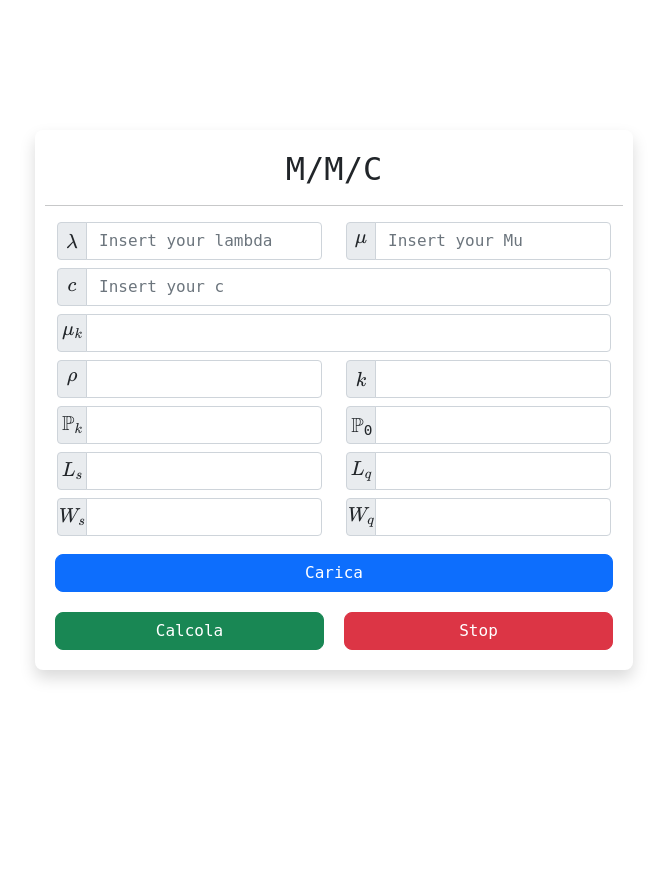
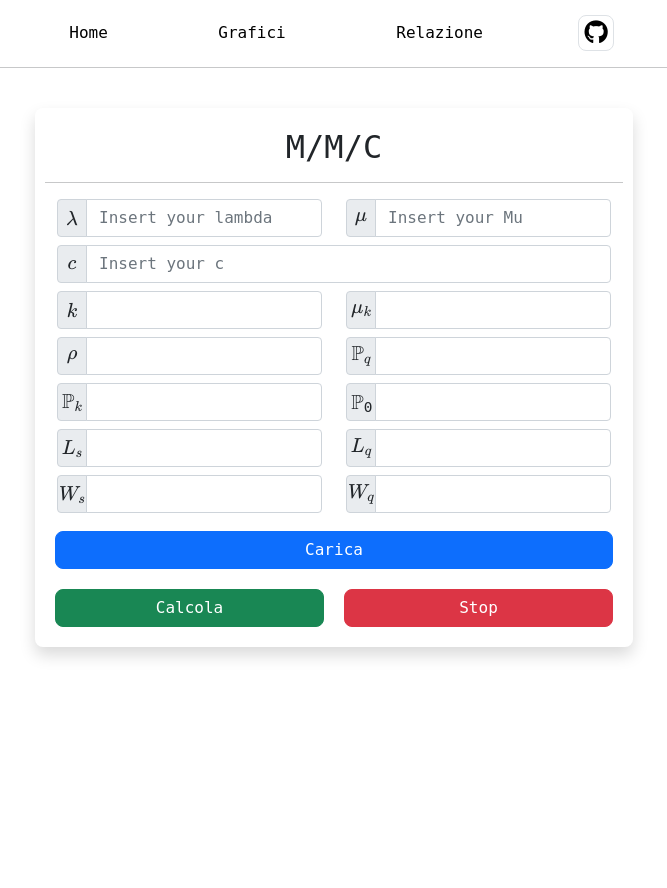
Before and after one commit to acuti03/mmc_queue_system, a Django app: template mmc/templates/mmc/index.html in a window 1280 px wide. Shown: the whole page, without its empty margins (306-973 px from the left). Before the commit the page ends 681 px from the top, so only its background shows below. Run offline with Django 4.2, Linux system fonts and the light colour scheme; the template is opened without the code that fills it: most values are stand-ins (such as "Sample title", 1, 10 or a date in 2020).

Commit message:
Add navbar

```diff
--- a/mmc/static/index.css
+++ b/mmc/static/index.css
@@ -7,11 +7,33 @@ input[type=number] {
 html, body, main{
 	height: 100%;
 }
+body{
+	overflow: hidden;
+}
+nav {
+	width: 50%;
+	margin: auto;
+	align-items: baseline;
+	justify-content: space-around;
+	display: flex;
+	padding-top: 15px;
+}
+nav > a{
+	text-decoration: none;
+	color: black;
+	padding: 0 15px;
+}
+nav span{
+	border-radius: 8px;
+	padding: 5px;
+}
 main{
 	display: flex;
 	justify-content: center;
 	align-items: center;
 	padding: 20px;
+	align-items: baseline;
+	margin-top: 20px;
 }
 .myConatiner{
 	text-align: center;
--- a/mmc/templates/mmc/index.html
+++ b/mmc/templates/mmc/index.html
@@ -20,7 +20,13 @@
 	<!-- My CSS and Javascript file -->
 	<link rel="stylesheet" href="{% static 'index.css' %}">
 	<script src="{% static 'script.js' %}" defer data-k="{{ k }}" data-mu_k="{{ mu_k }}"
-		data-rho="{{ rho }}" data-p_0="{{ p_0 }}" data-p_k="{{ p_k }}"></script>
+		data-rho="{{ rho }}" data-p_0="{{ p_0 }}" data-p_k="{{ p_k }}" data-p_queue="{{ p_queue }}"
+		data-l_q="{{ l_q }}" data-l_s="{{ l_s }}" data-w_q="{{ w_q }}"
+		data-w_s="{{ w_s }}"></script>
+
+	<link rel="stylesheet" href="https://cdnjs.cloudflare.com/ajax/libs/font-awesome/6.4.2/css/all.min.css"
+		integrity="sha512-z3gLpd7yknf1YoNbCzqRKc4qyor8gaKU1qmn+CShxbuBusANI9QpRohGBreCFkKxLhei6S9CQXFEbbKuqLg0DA=="
+		crossorigin="anonymous" referrerpolicy="no-referrer" />
 
 	<!-- Adding favicon -->
 	<link rel="icon" type="image/x-icon" href="{% static 'favicon.ico' %}"/>
@@ -29,6 +35,15 @@
 </head>
 
 <body>
+	<nav>
+		<a href="#">Home</a></li>
+		<a href="#">Grafici</a></li>
+		<a href="#">Relazione</a>
+		<span class="border">
+			<a href="#"><i class="fa-brands fa-github fa-xl" style="color: #000000;"></i></a>
+		</span>
+	</nav>
+	<hr>
 	<main>
 		<div class="myConatiner shadow">
 			<form id="myform" method="POST" action="">{% csrf_token %}
@@ -54,6 +69,11 @@
 			</form>
 			<div class="row">
 				<div class="col input-group mb-2">
+					<span class="input-group-text" id="basic-addon1">$$k$$</span>
+					<output class="form-control" id="k"></output>
+				</div>
+
+				<div class="col input-group mb-2">
 					<span class="input-group-text" id="basic-addon1">$$\mu_k$$</span>
 					<output class="form-control" id="mu_k"></output>
 				</div>
@@ -63,9 +83,10 @@
 					<span class="input-group-text" id="basic-addon1">$$\rho$$</span>
 					<output class="form-control" id="rho"></output>
 				</div>
+
 				<div class="col input-group mb-2">
-					<span class="input-group-text" id="basic-addon1">$$k$$</span>
-					<output class="form-control" id="k"></output>
+					<span class="input-group-text" id="basic-addon1">$$\mathbb{P}_q$$</span>
+					<output class="form-control" id="p_queue"></output>
 				</div>
 			</div>
 			<div class="row">
@@ -82,23 +103,23 @@
 			<div class="row">
 				<div class="col input-group mb-2">
 					<span class="input-group-text" id="basic-addon1">$$L_s$$</span>
-					<output class="form-control"></output>
+					<output class="form-control" id="l_s"></output>
 				</div>
 
 				<div class="col input-group mb-2">
 					<span class="input-group-text" id="basic-addon1">$$L_q$$</span>
-					<output class="form-control"></output>
+					<output class="form-control" id="l_q"></output>
 				</div>
 			</div>
 			<div class="row">
 				<div class="col input-group mb-2">
 					<span class="input-group-text" id="basic-addon1">$$W_s$$</span>
-					<output class="form-control"></output>
+					<output class="form-control" id="w_s"></output>
 				</div>
 
 				<div class="col input-group mb-2">
 					<span class="input-group-text" id="basic-addon1">$$W_q$$</span>
-					<output class="form-control"></output>
+					<output class="form-control" id="w_q"></output>
 				</div>
 			</div>
 			<div class="row">
```
